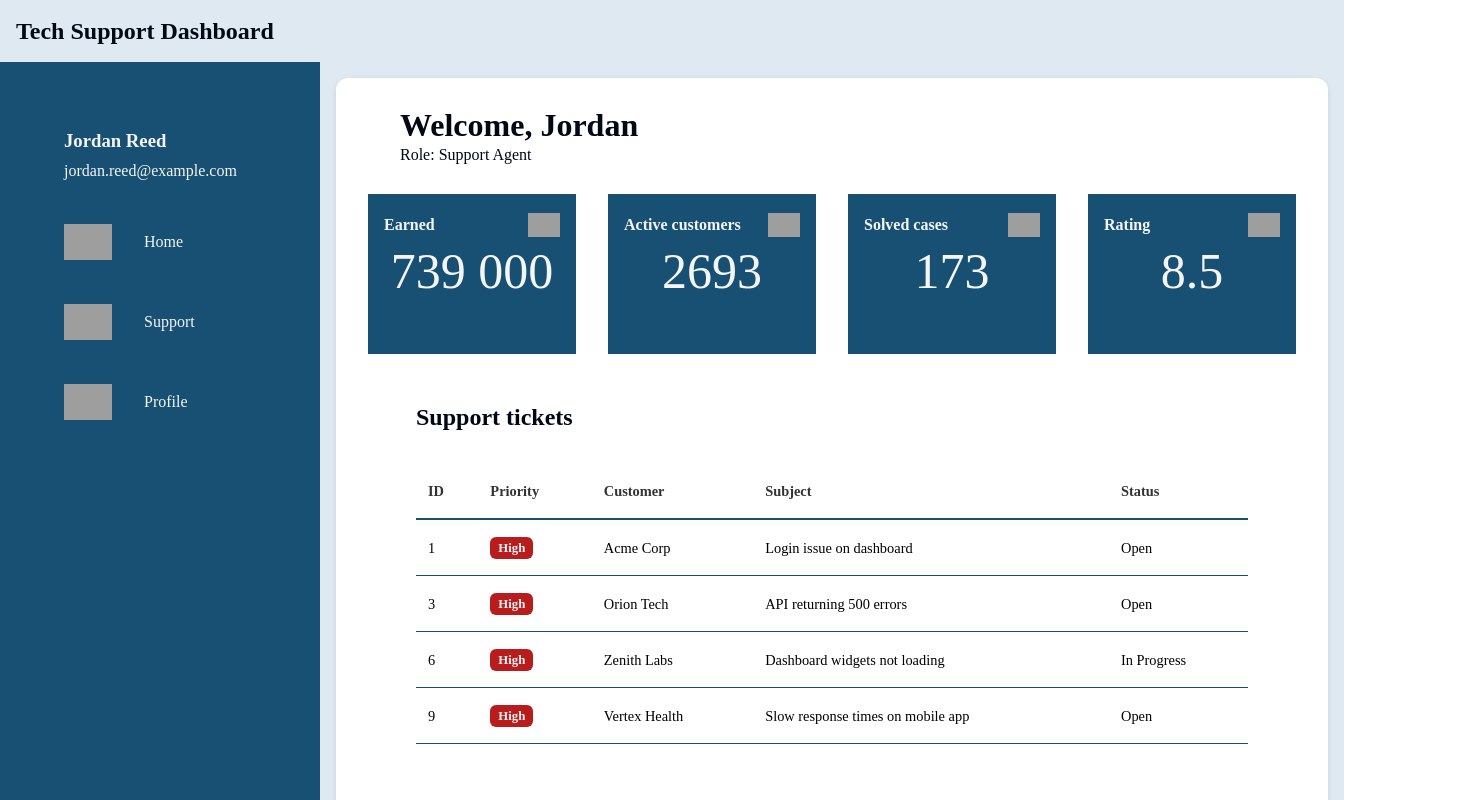
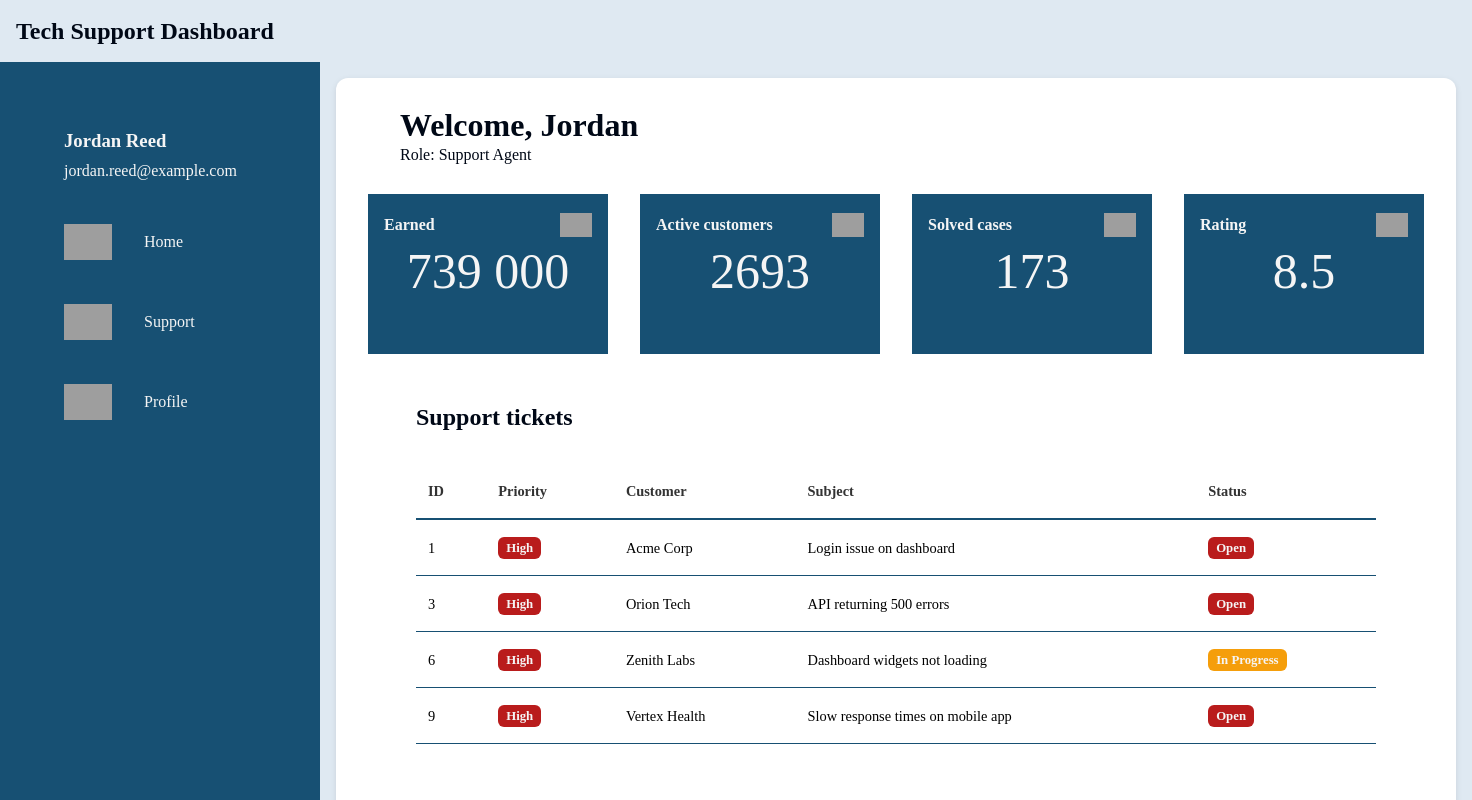
Before and after one commit to Adbaa006/dashboard-app, a Vue app: page / in a window 1280 px wide. Shown: the top 800 px of the page, 1472 px wide, since content can reach past the window. Built offline with nearby package versions, Linux system fonts and the light colour scheme; grey boxes are pictures that could not be loaded.

Commit message:
Routing fra Home side

```diff
--- a/src/assets/styles.css
+++ b/src/assets/styles.css
@@ -20,6 +20,13 @@ svg {
   'menu main'
   'menu footer';
   height: 100vh;
+  @media only screen and (max-width: 600px) {
+    grid-template-areas:
+    'nav'
+    'menu'
+    'main'
+    'footer';
+  }
 }
 .nav {
   grid-area: nav;
@@ -81,14 +88,19 @@ a:hover {
   align-items: center;
 }
 .stats {
+  max-width: auto;
   padding-top: 1.5rem;
   margin: 0 auto;
   display: grid;
   grid-template-rows: 10rem;
-  grid-template-columns: 13rem 13rem 13rem 13rem;
+  grid-template-columns: 15rem 15rem 15rem 15rem;
   grid-template-areas:
   'stats1 stats2 stats3 stats4';
   gap: 2rem;
+  @media only screen and (max-width: 600px) {
+    display: flex;
+    flex-direction: column;
+  }
 }
 .stats1,
 .stats2,
--- a/src/components/FilterTable.vue
+++ b/src/components/FilterTable.vue
@@ -3,16 +3,17 @@ import { ref, computed } from 'vue'
 import { supportTickets } from '@/data/supportData'
 
 const emit = defineEmits(['select-ticket'])
+
+const selectTicket = (id) => {
+  emit('select-ticket', id)
+}
+
 const filter = ref('All')
 
 const filteredTickets = computed(() => {
   if (filter.value === 'All') return supportTickets
   return supportTickets.filter(t => t.status === filter.value)
 })
-
-const selectTicket = (id) => {
-  emit('select-ticket', id)
-}
 
 const statusClass = (status) => {
   switch (status) {
--- a/src/components/forhondsvisningTabel.vue
+++ b/src/components/forhondsvisningTabel.vue
@@ -8,6 +8,12 @@ const formatDate = (timestamp) => {
     dateStyle: 'medium',
     timeStyle: 'short'
   })
+}
+
+const emit = defineEmits(['select-ticket'])
+
+const selectTicket = (id) => {
+  emit('select-ticket', id)
 }
 
 const statusClass = (status) => {
@@ -44,7 +50,7 @@ const priorityClass = (priority) => {
                 </tr>
             </thead>
             <tbody>
-                <tr v-for="ticket in tickets" :key="ticket.id">
+                <tr v-for="ticket in tickets" :key="ticket.id" @click="selectTicket(ticket.id)" class="clickable-row">
                     <td>{{ ticket.id }}</td>
                     <td>
                         <span :class="['badge', priorityClass(ticket.priority)]">
@@ -53,7 +59,11 @@ const priorityClass = (priority) => {
                     </td>
                     <td>{{ ticket.customer }}</td>
                     <td>{{ ticket.subject }}</td>
-                    <td>{{ ticket.status }}</td>
+                    <td>
+                      <span :class="['badge', statusClass(ticket.status)]">
+                        {{ ticket.status }}
+                      </span>
+                    </td>
                 </tr>
             </tbody>
         </table>
@@ -105,12 +115,21 @@ tr:hover {
   color: whitesmoke;
 }
 
-.status-open { background: #ef4444; }
+.status-open { background: #b91c1c; }
 .status-progress { background: #f59e0b; }
-.status-resolved { background: #10b981; }
+.status-resolved { background: #22c55e; }
 .status-closed { background: #6b7280; }
 
 .priority-high { background: #b91c1c; }
 .priority-medium { background: #f59e0b; }
 .priority-low { background: #22c55e; }
+
+.clickable-row {
+  cursor: pointer;
+  transition: background 0.2s;
+}
+
+.clickable-row:hover {
+  background: #a4a4a4;
+}
 </style>
--- a/src/pages/Home.vue
+++ b/src/pages/Home.vue
@@ -3,9 +3,15 @@ import ForhondsvisningTabel from '@/components/ForhondsvisningTabel.vue';
 import FilterTable from '@/components/FilterTable.vue';
 import { userProfile, supportTickets } from '@/data/supportData';
 import StatChart from '@/components/StatChart.vue';
-
+import { useRouter } from 'vue-router';
 console.log(userProfile)
 console.log(supportTickets)
+
+const router = useRouter()
+
+const openTicket = (id) => {
+  router.push({ name: 'Detaljer', params: { id } })
+}
 </script>
 
 <template>
@@ -16,7 +22,7 @@ console.log(supportTickets)
     </header>
     <statChart />
     <div class="feilmeldinger">
-      <ForhondsvisningTabel />
+      <ForhondsvisningTabel @select-ticket="openTicket"/>
     </div>
   </main>
 </template>
```
Also changed, not shown: src/pages/Support.vue (indentation only).
